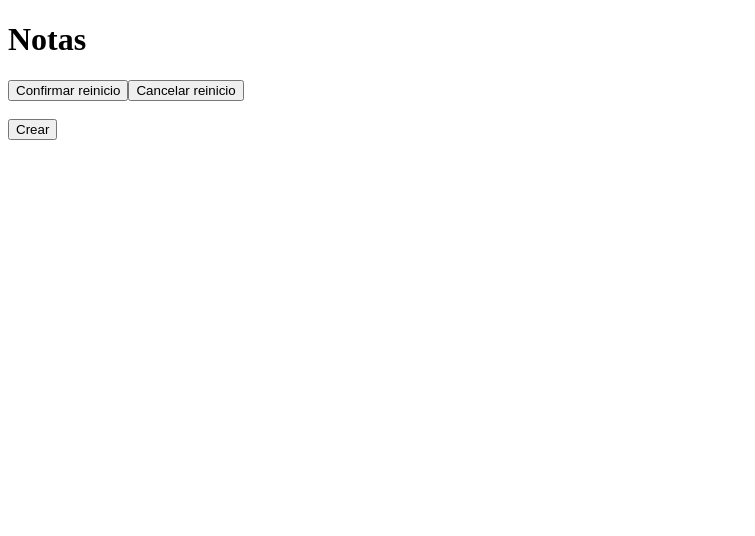
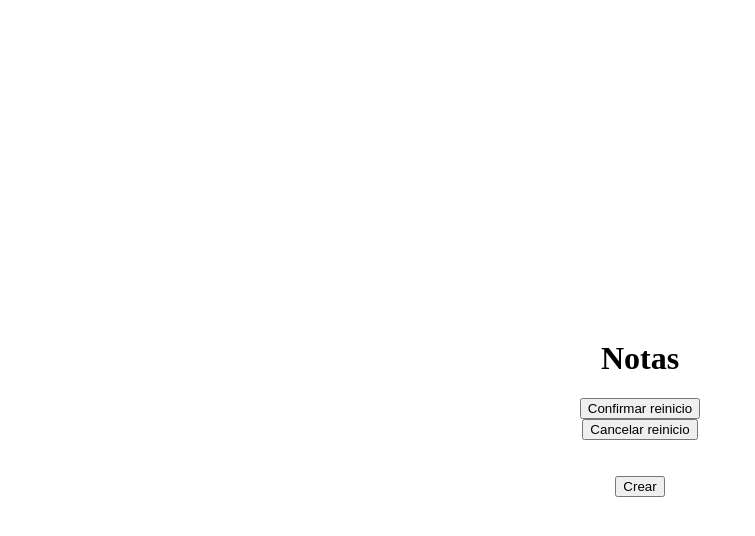
Before and after one commit to LucasGetsCode/Anotador, an Angular app: page / in a window 1280 px wide. Both pictures are taken after a click on the button "Reiniciar". Shown: the top 536 px of the page, without its empty margins (0-755 px from the left). Built offline with nearby package versions, Linux system fonts and the light colour scheme.

Commit message:
diseño 2

```diff
--- a/src/app/app.component.css
+++ b/src/app/app.component.css
@@ -0,0 +1,14 @@
+/* app.component.css */
+:host {
+    text-align: center;
+    display: flex;
+    flex-direction: column;
+    align-items: center;
+    justify-content: center;
+    min-height: 100vh;
+}
+
+.nota {
+    width: 50%;
+    min-width: 50vh;
+}
--- a/src/app/app.component.html
+++ b/src/app/app.component.html
@@ -1,12 +1,12 @@
 <h1>Notas</h1>
-<button title="clear" type="button" (click)="clear(false)" *ngIf="!reinicio">Reiniciar</button>
-<button title="clear" type="button" (click)="clear(true)" *ngIf="reinicio">Confirmar reinicio</button>
-<button title="clear" type="button" (click)="clear(false)" *ngIf="reinicio">Cancelar reinicio</button>
+<button title="clear" type="button" class="button" (click)="clear(false)" *ngIf="!reinicio">Reiniciar</button>
+<button title="clear" type="button" class="button" (click)="clear(true)" *ngIf="reinicio">Confirmar reinicio</button>
+<button title="clear" type="button" class="button" (click)="clear(false)" *ngIf="reinicio">Cancelar reinicio</button>
 <br>
-<div *ngFor="let nota of notas">
+<div *ngFor="let nota of notas" class="nota">
     <app-nota [titulo]="nota[0]" [nota]="nota[1]" [index]="nota[2]"
     (borrado)="borrar($event)" (editado)="editar($event)" (subido)="subir($event)" (bajado)="bajar($event)"></app-nota>
 </div>
 <app-nota-creador *ngIf="creando" (enviarDatos)="creado($event)" (cancelarEnvio)="cancelado()"></app-nota-creador>
 <br>
-<button title="crear" type="button" (click)="crear('hola')">Crear</button>
+<button title="crear" type="button" class="button" (click)="crear('hola')">Crear</button>
--- a/src/app/nota/nota.component.css
+++ b/src/app/nota/nota.component.css
@@ -1,9 +1,13 @@
+:root {
+    --color-fondo: #fbfbfb;
+}
+
 .nota {
     border: 1px solid gray;
     border-radius: 10px;
     margin: 5px;
     padding: 5px;
-    background-color: #fbfbfb;
+    background-color: var(--color-fondo);
 }
 
 .nota:hover {
@@ -13,3 +17,30 @@
 .nota:active {
     background-color: #f0f0f0;
 }
+
+.button-container {
+    display: flex; /* Necesario para centrar */
+    align-items: center; /* Centra verticalmente */
+    margin: 2px;
+    justify-content: center; /* Centra horizontalmente */
+}
+
+.button {
+    border: 0px solid;
+    background-color: var(--color-fondo);
+    font-size: larger;
+    margin: 2px;
+    padding: 0px;
+}
+
+.button:hover {
+    color: blue;
+    background-color: #dedede;
+}
+
+.superior {
+    display: flex;
+    flex-direction: row;
+    justify-content: space-between;
+    margin: 2px;
+}
--- a/src/app/nota/nota.component.html
+++ b/src/app/nota/nota.component.html
@@ -1,10 +1,18 @@
 <div *ngIf="!editando" class="nota">
-    <h2>{{titulo}}</h2>
-    <button type="button" title="arriba" class="button" (click)="subir()">^</button>
-    <button type="button" title="bajar" class="button" (click)="bajar()">v</button>
-    <p>{{nota}}</p>
-    <button type="button" title="editar" class="button principal" (click)="editar()">Editar</button>
-    <button type="button" title="borrar" class="button secundario" (click)="borrar()">Borrar</button>
+    <div class="superior">
+        <h2>{{titulo}}</h2>
+        <div class="button-container">
+            <button type="button" title="arriba" class="button mover" (click)="subir()">▲</button>
+            <button type="button" title="bajar" class="button mover" (click)="bajar()">▼</button>
+        </div>
+    </div>
+    <div class="inferior">
+        <p>{{nota}}</p>
+        <div class="button-container">
+            <button type="button" title="editar" class="button principal" (click)="editar()">✎</button>
+            <button type="button" title="borrar" class="button secundario" (click)="borrar()">🗑️</button>
+        </div>
+    </div>
 </div>
 
 <div *ngIf="editando" class="nota">
```
